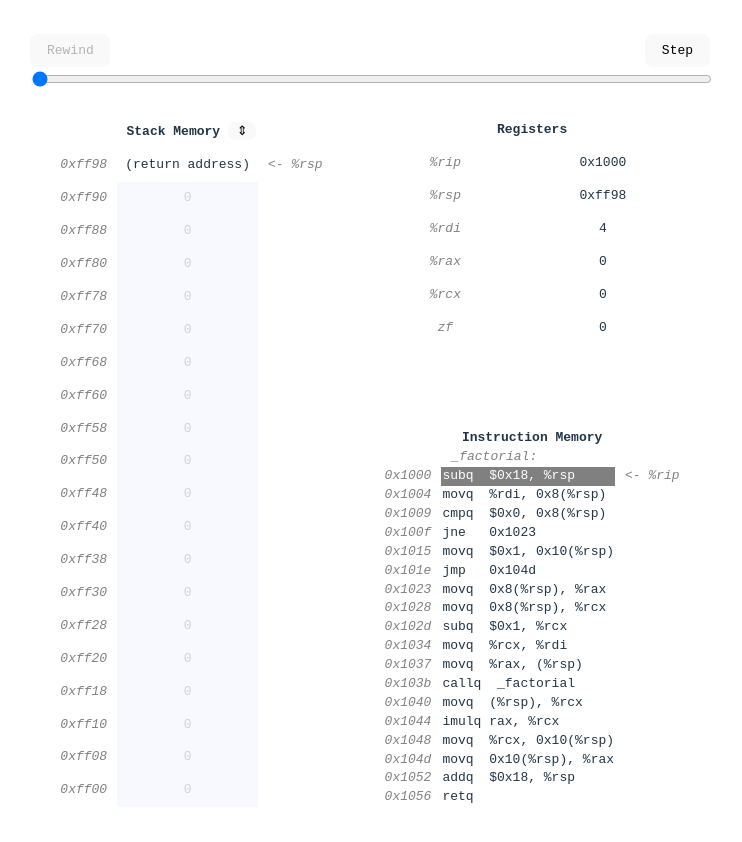
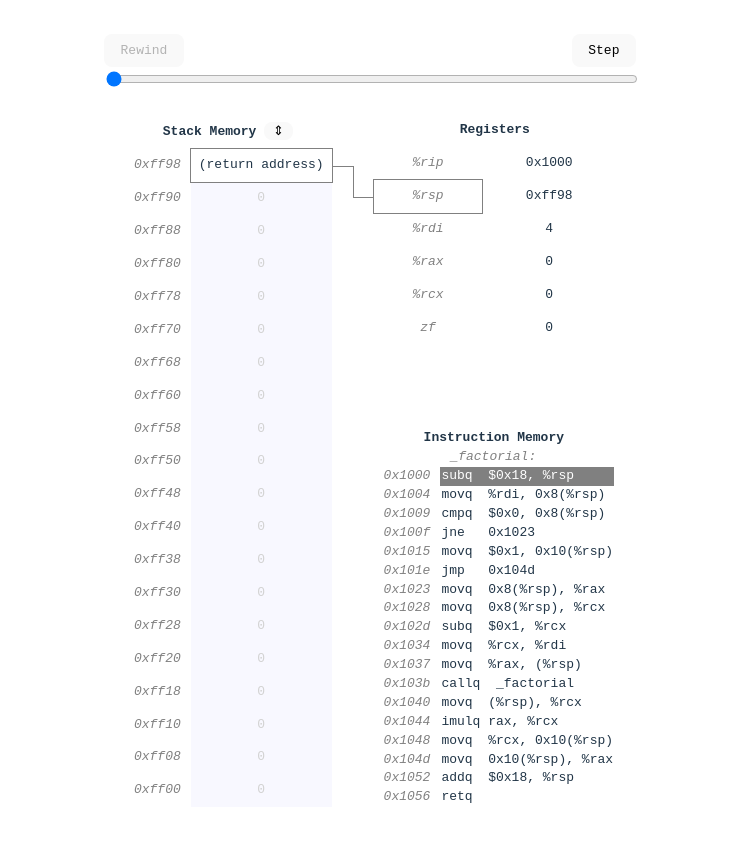
Before and after one commit to robot-dreams/x86-fact, a React (Vite) app: page / in a window 1280 px wide. Shown: the top 842 px of the page, without its empty margins (270-1012 px from the left). Built offline with nearby package versions, Linux system fonts and the light colour scheme.

Commit message:
Remove %rsp and %rip labels, add visual %rsp indicator

```diff
--- a/src/App.css
+++ b/src/App.css
@@ -13,6 +13,11 @@
   padding-right: 10px;
 }
 
+.line {
+  position: absolute;
+  background-color: gray;
+}
+
 #slider {
   padding: 0px;
 }
--- a/src/App.tsx
+++ b/src/App.tsx
@@ -1,4 +1,4 @@
-import { useState } from "react";
+import { forwardRef, useLayoutEffect, useRef, useState } from "react";
 import "./App.css";
 
 const offsets = [
@@ -230,7 +230,13 @@ function ensureHistory() {
   }
 }
 
-function StackRow({ machine, i }: { machine: Machine; i: number }) {
+const StackMemory = forwardRef(function (
+  { machine }: { machine: Machine },
+  ref: React.ForwardedRef<HTMLTableDataCellElement>
+) {
+  const [reverse, setReverse] = useState(false);
+  const stackRows = [];
+  for (let i = 0; i < numStackWords; i++) {
     const address = stackTop - 8 * i;
     const word = machine.stackWords[i - 1];
     const display =
@@ -247,20 +253,24 @@ function StackRow({ machine, i }: { machine: Machine; i: number }) {
     if (address === machine.changedStack) {
       highlightChanged(wordStyle);
     }
-  return (
-    <tr>
+    if (address === machine.regs.rsp) {
+      wordStyle.outline = "1px solid gray";
+      stackRows.push(
+        <tr key={i}>
+          <td className="label">{`0x${address.toString(16)}`}</td>
+          <td style={wordStyle} ref={ref}>
+            {display}
+          </td>
+        </tr>
+      );
+    } else {
+      stackRows.push(
+        <tr key={i}>
           <td className="label">{`0x${address.toString(16)}`}</td>
           <td style={wordStyle}>{display}</td>
-      <td className="label">{address === machine.regs.rsp && "<- %rsp"}</td>
         </tr>
       );
     }
-
-function StackMemory({ machine }: { machine: Machine }) {
-  const [reverse, setReverse] = useState(false);
-  const stackRows = [];
-  for (let i = 0; i < numStackWords; i++) {
-    stackRows.push(<StackRow key={i} machine={machine} i={i} />);
   }
   if (reverse) {
     stackRows.reverse();
@@ -269,7 +279,7 @@ function StackMemory({ machine }: { machine: Machine }) {
     <table cellPadding={8} cellSpacing={0}>
       <thead>
         <tr>
-          <th colSpan={3}>
+          <th colSpan={2}>
             Stack Memory{" "}
             <button
               style={{ padding: 0 }}
@@ -285,9 +295,12 @@ function StackMemory({ machine }: { machine: Machine }) {
       <tbody>{stackRows}</tbody>
     </table>
   );
-}
+});
 
-function Registers({ machine }: { machine: Machine }) {
+const RegisterTable = forwardRef(function (
+  { machine }: { machine: Machine },
+  ref: React.ForwardedRef<HTMLTableDataCellElement>
+) {
   const registerRows = [];
   for (const key of Object.keys(machine.regs)) {
     const reg = key as Register;
@@ -299,6 +312,21 @@ function Registers({ machine }: { machine: Machine }) {
     const value = machine.regs[reg];
     const display =
       value >= minAddress ? `0x${value.toString(16)}` : value.toString();
+    if (reg === "rsp") {
+      registerRows.push(
+        <tr key={reg}>
+          <td
+            title={regTitles[reg]}
+            className="label"
+            ref={ref}
+            style={{ outline: "1px solid gray" }}
+          >
+            {label}
+          </td>
+          <td style={wordStyle}>{display}</td>
+        </tr>
+      );
+    } else {
       registerRows.push(
         <tr key={reg}>
           <td title={regTitles[reg]} className="label">
@@ -307,6 +335,7 @@ function Registers({ machine }: { machine: Machine }) {
           <td style={wordStyle}>{display}</td>
         </tr>
       );
+    }
   }
   return (
     <table cellPadding={8} cellSpacing={0} width={"100%"}>
@@ -318,7 +347,7 @@ function Registers({ machine }: { machine: Machine }) {
       <tbody>{registerRows}</tbody>
     </table>
   );
-}
+});
 
 function InstructionRow({ machine, i }: { machine: Machine; i: number }) {
   const address = offsets[i];
@@ -332,7 +361,6 @@ function InstructionRow({ machine, i }: { machine: Machine; i: number }) {
       <td style={instructionStyle}>
         <pre style={{ display: "inline" }}>{instructions[i]}</pre>
       </td>
-      <td className="label">{isNext && "<- %rip"}</td>
     </tr>
   );
 }
@@ -346,7 +374,7 @@ function InstructionMemory({ machine }: { machine: Machine }) {
     <table cellSpacing={0}>
       <thead>
         <tr>
-          <th colSpan={3}>Instruction Memory</th>
+          <th colSpan={2}>Instruction Memory</th>
         </tr>
       </thead>
       <tbody style={{ textAlign: "left" }}>
@@ -363,6 +391,13 @@ function InstructionMemory({ machine }: { machine: Machine }) {
 
 function App() {
   const [index, setIndex] = useState(0);
+  const line1Ref: React.MutableRefObject<HTMLDivElement | null> = useRef(null);
+  const line2Ref: React.MutableRefObject<HTMLDivElement | null> = useRef(null);
+  const line3Ref: React.MutableRefObject<HTMLDivElement | null> = useRef(null);
+  const rspRef: React.MutableRefObject<HTMLTableDataCellElement | null> =
+    useRef(null);
+  const stackTopRef: React.MutableRefObject<HTMLTableDataCellElement | null> =
+    useRef(null);
 
   ensureHistory();
   const machine = history[index];
@@ -370,12 +405,66 @@ function App() {
     machine.regs.rip === offsets[offsets.length - 1] &&
     machine.regs.rsp === stackTop;
 
+  useLayoutEffect(() => {
+    function recalculate() {
+      if (
+        line1Ref.current !== null &&
+        line2Ref.current !== null &&
+        line3Ref.current !== null &&
+        rspRef.current !== null &&
+        stackTopRef.current !== null
+      ) {
+        const line1 = line1Ref.current;
+        const line2 = line2Ref.current;
+        const line3 = line3Ref.current;
+        const rspRect = rspRef.current.getBoundingClientRect();
+        const stackTopRect = stackTopRef.current.getBoundingClientRect();
+
+        const x0 = rspRect.left;
+        const y0 = rspRect.top + rspRect.height / 2;
+
+        const x3 = stackTopRect.left + stackTopRect.width;
+        const y3 = stackTopRect.top + stackTopRect.height / 2;
+
+        const x1 = (x0 + x3) / 2;
+        const y1 = y0;
+
+        const x2 = x1;
+        const y2 = y3;
+
+        line1.style.width = Math.abs(x1 - x0) + "px";
+        line1.style.height = "1px";
+        line1.style.left = x1 + "px";
+        line1.style.top = y1 + "px";
+
+        line2.style.width = "1px";
+        line2.style.height = Math.abs(y2 - y1) + "px";
+        line2.style.left = x2 + "px";
+        line2.style.top = Math.min(y1, y2) + "px";
+
+        line3.style.width = 1 + Math.abs(x3 - x2) + "px";
+        line3.style.height = "1px";
+        line3.style.left = x3 + "px";
+        line3.style.top = y3 + "px";
+      }
+    }
+    recalculate();
+    window.addEventListener("resize", recalculate);
+    return () => {
+      window.removeEventListener("resize", recalculate);
+    };
+  });
+
   return (
+    <>
       <table cellPadding={20}>
         <tbody>
           <tr>
             <td style={{ padding: 0, textAlign: "left" }}>
-            <button disabled={index === 0} onClick={() => setIndex(index - 1)}>
+              <button
+                disabled={index === 0}
+                onClick={() => setIndex(index - 1)}
+              >
                 Rewind
               </button>
             </td>
@@ -402,10 +491,10 @@ function App() {
           </tr>
           <tr>
             <td rowSpan={2}>
-            <StackMemory machine={machine} />
+              <StackMemory machine={machine} ref={stackTopRef} />
             </td>
             <td style={{ verticalAlign: "top" }}>
-            <Registers machine={machine} />
+              <RegisterTable machine={machine} ref={rspRef} />
             </td>
           </tr>
           <tr>
@@ -415,6 +504,10 @@ function App() {
           </tr>
         </tbody>
       </table>
+      <div className="line" ref={line1Ref}></div>
+      <div className="line" ref={line2Ref}></div>
+      <div className="line" ref={line3Ref}></div>
+    </>
   );
 }
 
```
Lines whose indentation alone changed are shown as unchanged.
